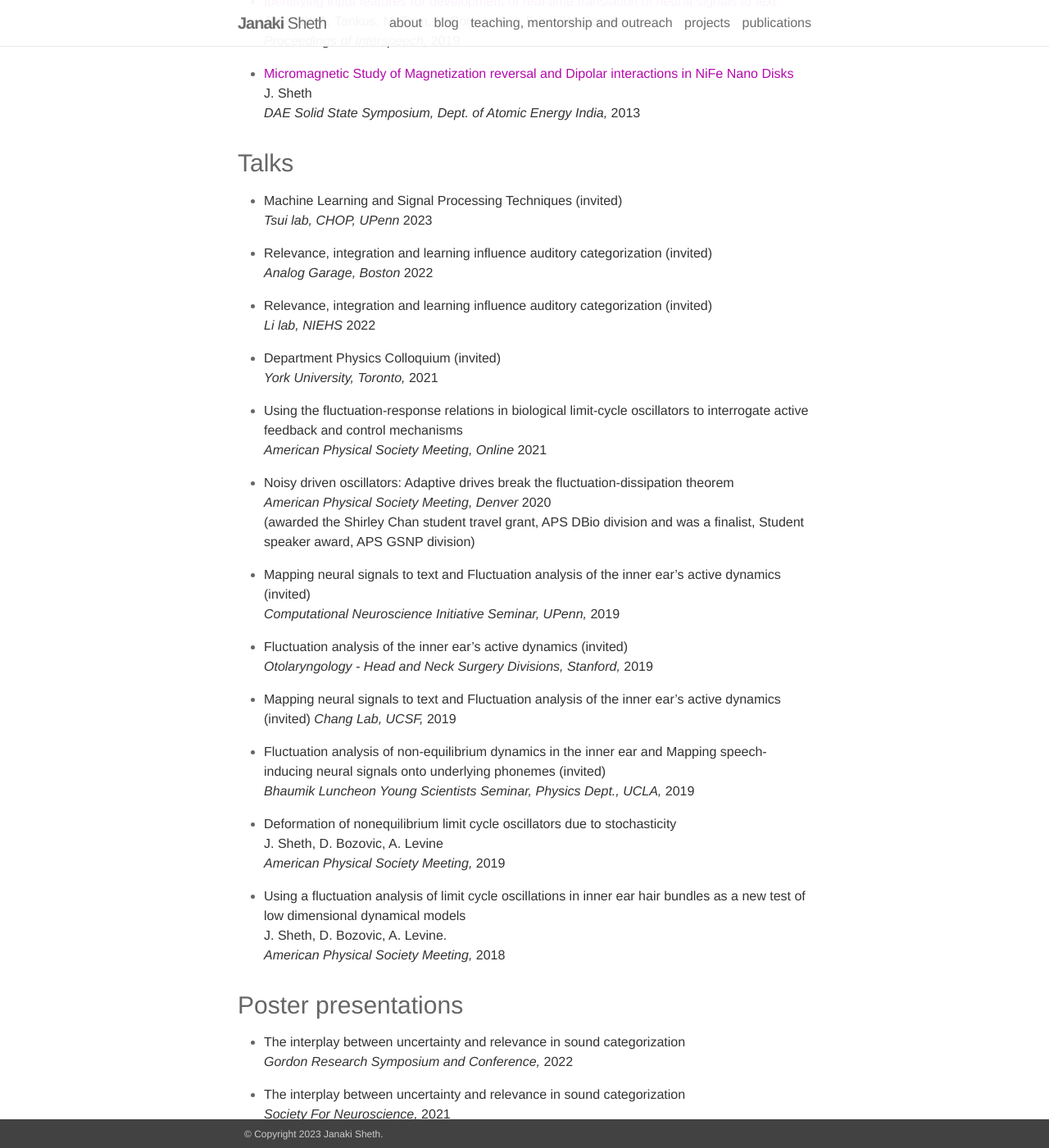
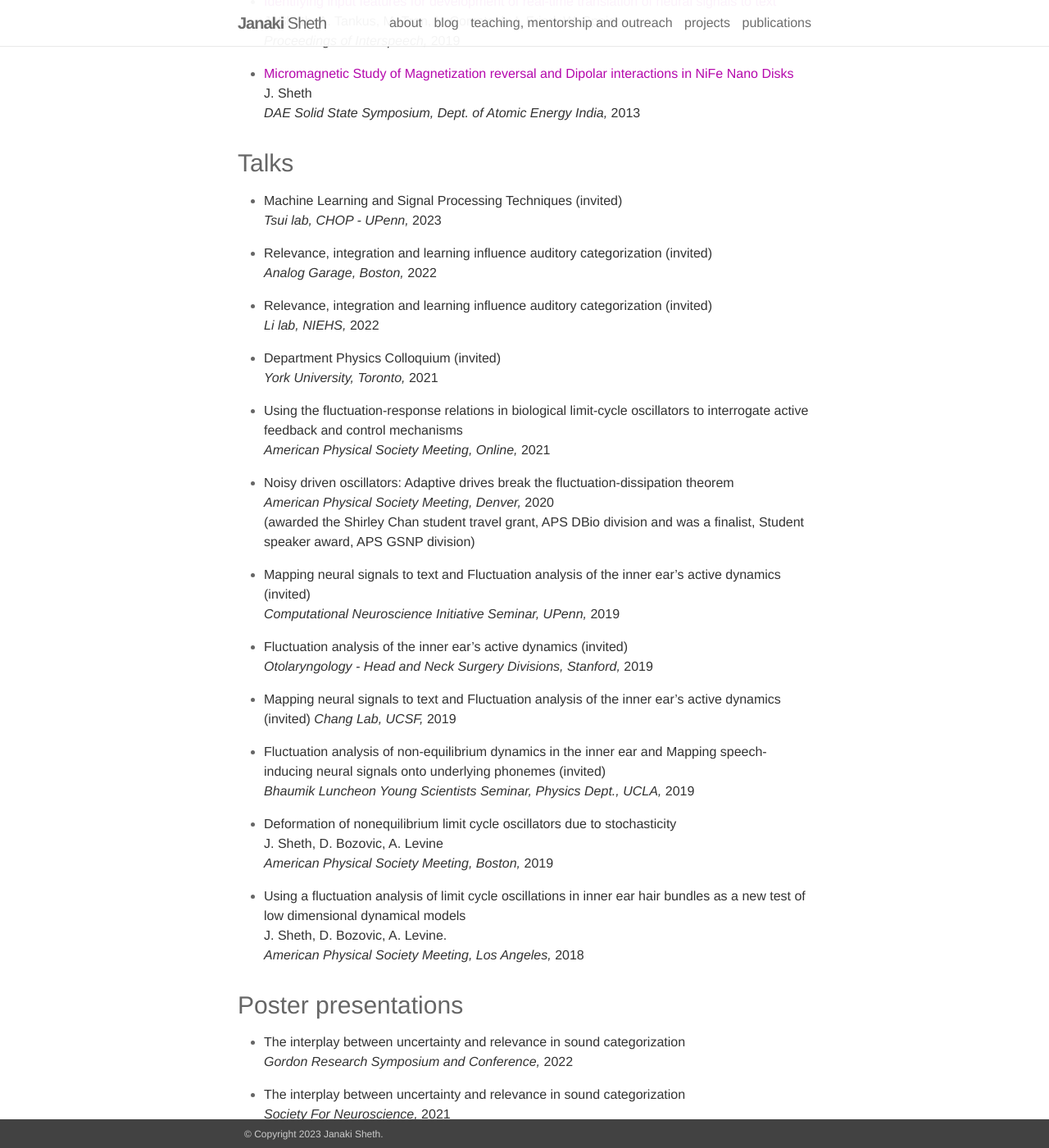
Before and after one commit to JanakiSheth/JanakiSheth.github.io, a Jekyll site: the page built from _pages/publications.md, in a window 1280 px wide and 1400 px high, scrolled down 1381 px. Shown: the whole window at 82% size. Built offline with Jekyll 4.4.1, drawn with Linux system fonts in a browser that asks for light colours; nearby versions of some CDN libraries.

Commit message:
streamlining talk formatting

```diff
--- a/_pages/publications.md
+++ b/_pages/publications.md
@@ -40,35 +40,40 @@ Piasini, K. Kording, Y. Cohen, M. Geffen. <br> *Biorxiv* 2022
 ### Talks
 
 * Machine Learning and Signal Processing Techniques (invited) <br>
-*Tsui lab, CHOP, UPenn* 2023
+*Tsui lab, CHOP - UPenn,* 2023
 
 * Relevance, integration and learning influence auditory categorization (invited) <br>
-*Analog Garage, Boston* 2022
+*Analog Garage, Boston,* 2022
 
 * Relevance, integration and learning influence auditory categorization (invited) <br>
-*Li lab, NIEHS* 2022
+*Li lab, NIEHS,* 2022
 
 * Department Physics Colloquium (invited) <br>
 *York University, Toronto,* 2021
 
 * Using the fluctuation-response relations in biological limit-cycle oscillators to interrogate active feedback and control mechanisms <br>
-*American Physical Society Meeting, Online* 2021  <br>
+*American Physical Society Meeting, Online,* 2021  <br>
 
 * Noisy driven oscillators: Adaptive drives break the fluctuation-dissipation theorem <br>
-*American Physical Society Meeting, Denver* 2020  <br>
+*American Physical Society Meeting, Denver,* 2020  <br>
 (awarded the Shirley Chan student travel grant, APS DBio division and was a finalist, Student speaker award, APS GSNP division)
 
-* Mapping neural signals to text and Fluctuation analysis of the inner ear's active dynamics (invited) <br>*Computational Neuroscience Initiative Seminar, UPenn,* 2019
+* Mapping neural signals to text and Fluctuation analysis of the inner ear's active dynamics (invited)
+<br>*Computational Neuroscience Initiative Seminar, UPenn,* 2019
 
-* Fluctuation analysis of the inner ear's active dynamics (invited) <br> *Otolaryngology - Head and Neck Surgery Divisions, Stanford,* 2019
+* Fluctuation analysis of the inner ear's active dynamics (invited) <br> *Otolaryngology - Head and Neck Surgery
+Divisions, Stanford,* 2019
 
-* Mapping neural signals to text and Fluctuation analysis of the inner ear's active dynamics (invited) *Chang Lab, UCSF,* 2019
+* Mapping neural signals to text and Fluctuation analysis of the inner ear's active dynamics (invited) *Chang Lab,
+UCSF,* 2019
 
 * Fluctuation analysis of non-equilibrium dynamics in the inner ear and Mapping speech-inducing neural signals onto underlying phonemes (invited)<br> *Bhaumik Luncheon Young Scientists Seminar, Physics Dept., UCLA,* 2019
 
-* Deformation of nonequilibrium limit cycle oscillators due to stochasticity <br>J. Sheth, D. Bozovic, A. Levine <br> *American Physical Society Meeting,* 2019
+* Deformation of nonequilibrium limit cycle oscillators due to stochasticity <br>J. Sheth, D. Bozovic, A. Levine <br>
+*American Physical Society Meeting, Boston,* 2019
 
-* Using a fluctuation analysis of limit cycle oscillations in inner ear hair bundles as a new test of low dimensional dynamical models <br>J. Sheth, D. Bozovic, A. Levine.<br> *American Physical Society Meeting,* 2018
+* Using a fluctuation analysis of limit cycle oscillations in inner ear hair bundles as a new test of low dimensional
+dynamical models <br>J. Sheth, D. Bozovic, A. Levine.<br> *American Physical Society Meeting, Los Angeles,* 2018
 
 ### Poster presentations
 
```
